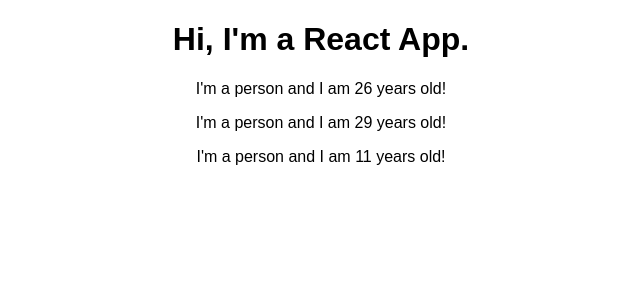
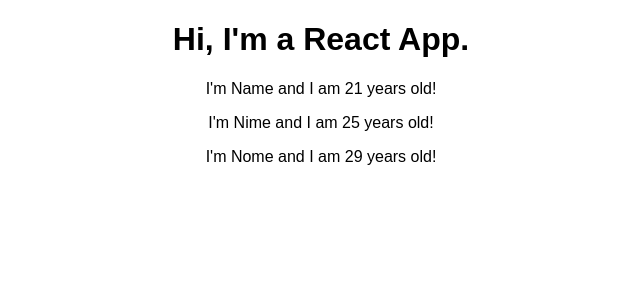
Before and after one commit to himais/react-16-the-complete-guide, a React (Create React App) app: page / in a window 1280 px wide. Shown: the top 300 px of the page, without its empty margins (319-959 px from the left). Built offline with nearby package versions, Linux system fonts and the light colour scheme.

Commit message:
S3A35 - Componentes com propriedades

```diff
--- a/src/App.js
+++ b/src/App.js
@@ -11,9 +11,9 @@
       //Código JSX -> JS
       <div className="App">
         <h1>Hi, I'm a React App.</h1>
-        <Person/>
-        <Person/>
-        <Person/>
+        <Person name="Name" age="21"/>
+        <Person name="Nime" age="25"/>
+        <Person name="Nome" age="29"/>
       </div>
     );
 
--- a/src/Person/Person.js
+++ b/src/Person/Person.js
@@ -1,7 +1,8 @@
 import React from 'react'; //importando de reack package
 
-const person = () => { //usando arrow function e colocando em uma constante
-    return <p>I'm a person and I am {Math.floor(Math.random() * 30)} years old!</p>
+const person = (props) => { //usando arrow function e colocando em uma constante
+    return <p>I'm {props.name} and I am {props.age} years old!</p> //quando utilizado em classe, usa-se this.prop
+    //return <p>I'm a person and I am {Math.floor(Math.random() * 30)} years old!</p>
 };
 
 export default person; //exportando para usar em outro lugar
```
